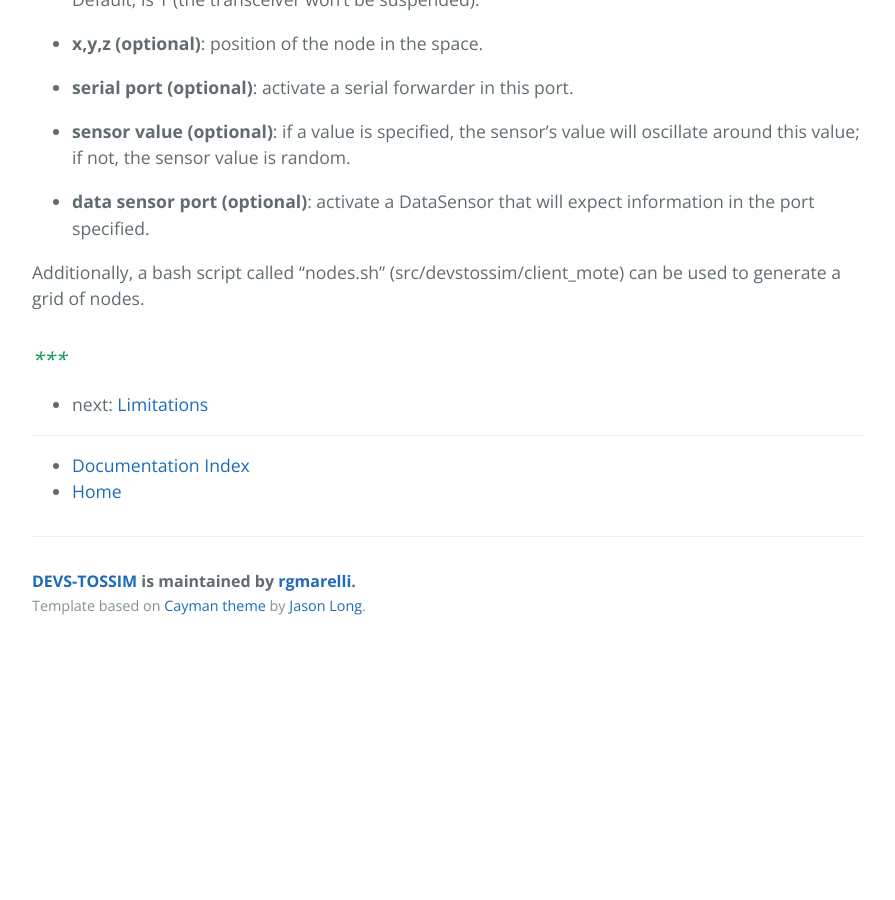
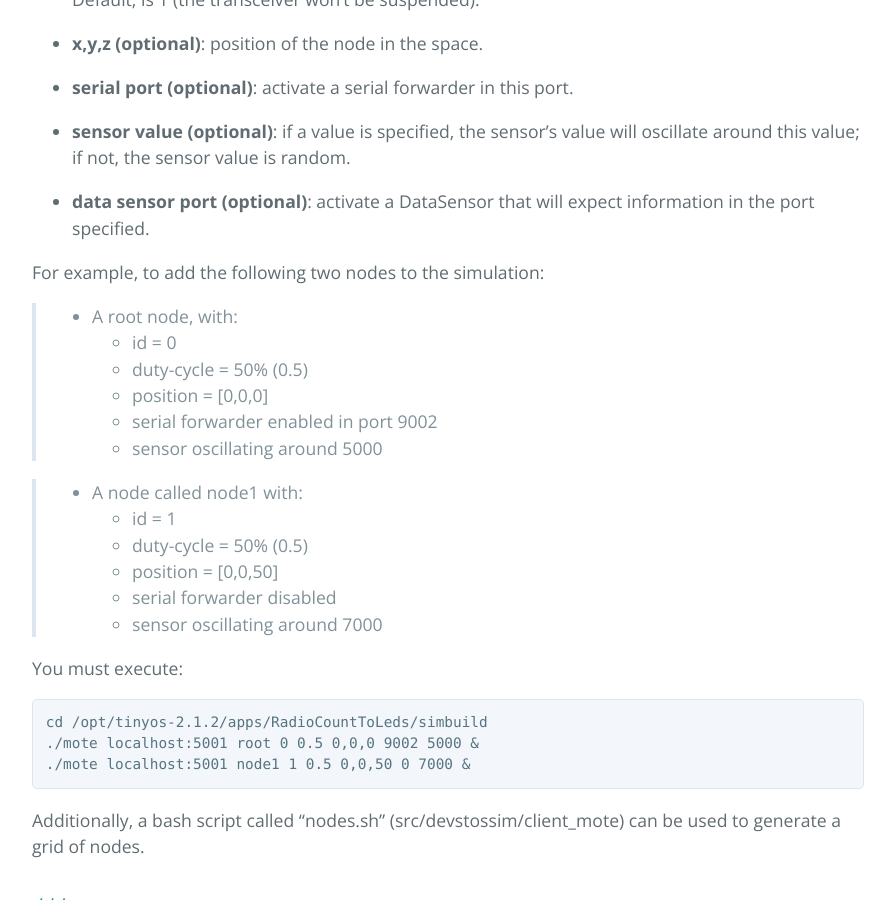
Before and after one commit to rgmarelli/devs-tossim, a Jekyll site: the page built from _posts/2016-04-23-userguide.markdown, in a window 1280 px wide and 900 px high, scrolled down 3525 px. Shown: the whole window, without its empty margins (192-1087 px from the left). Built offline with Jekyll 4.4.1, drawn with Linux system fonts in a browser that asks for light colours; nearby versions of some CDN libraries; before the commit the page ends 4174 px from its top, so only the background shows below that.

Commit message:
Improve user-guide

```diff
--- a/_layouts/post.html
+++ b/_layouts/post.html
@@ -12,12 +12,12 @@
       {{ content }}
       <h3>***</h3>
       <ul>
+        {% if page.next.url %}
+        <li>next: <a class="next" href="{{page.next.url | prepend: site.baseurl}}">{{page.next.title}}</a></li>
+        {% endif %}
         {% if page.previous.url %}
         <li>previous: <a class="prev" href="{{page.previous.url | prepend: site.baseurl}}">{{page.previous.title}}</a></li>
         {% endif %}
-        {% if page.next.url %}
-        <li>next: <a class="next" href="{{page.next.url | prepend: site.baseurl}}">{{page.next.title}}</a></li>
-      {% endif %}
       </ul>
       <hr />
       <ul>
--- a/_posts/2016-04-23-userguide.markdown
+++ b/_posts/2016-04-23-userguide.markdown
@@ -111,4 +111,26 @@ the following arguments:
 
 * __data sensor port (optional)__: activate a DataSensor that will expect information in the port specified.
 
+For example, to add the following two nodes to the simulation:
+
+> * A root node, with:
+>   * id = 0
+>   * duty-cycle = 50% (0.5)
+>   * position = [0,0,0]
+>   * serial forwarder enabled in port 9002
+>   * sensor oscillating around 5000
+
+> * A node called node1 with:
+>   * id = 1
+>   * duty-cycle = 50% (0.5)
+>   * position = [0,0,50]
+>   * serial forwarder disabled
+>   * sensor oscillating around 7000
+
+You must execute:
+
+    cd /opt/tinyos-2.1.2/apps/RadioCountToLeds/simbuild
+    ./mote localhost:5001 root 0 0.5 0,0,0 9002 5000 &
+    ./mote localhost:5001 node1 1 0.5 0,0,50 0 7000 &
+
 Additionally, a bash script called "nodes.sh" (src/devstossim/client_mote) can be used to generate a grid of nodes.
```
